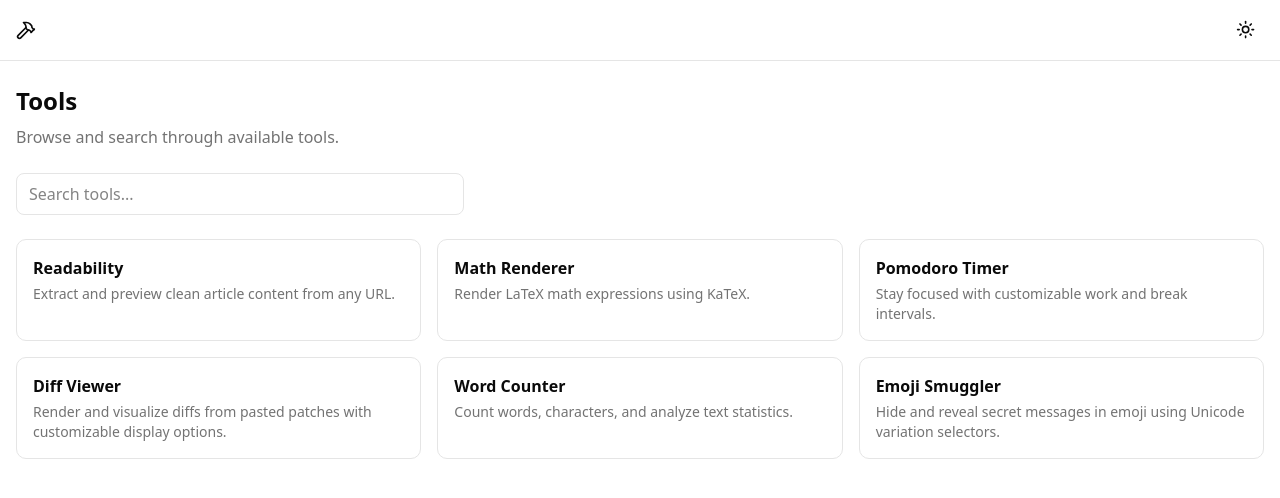
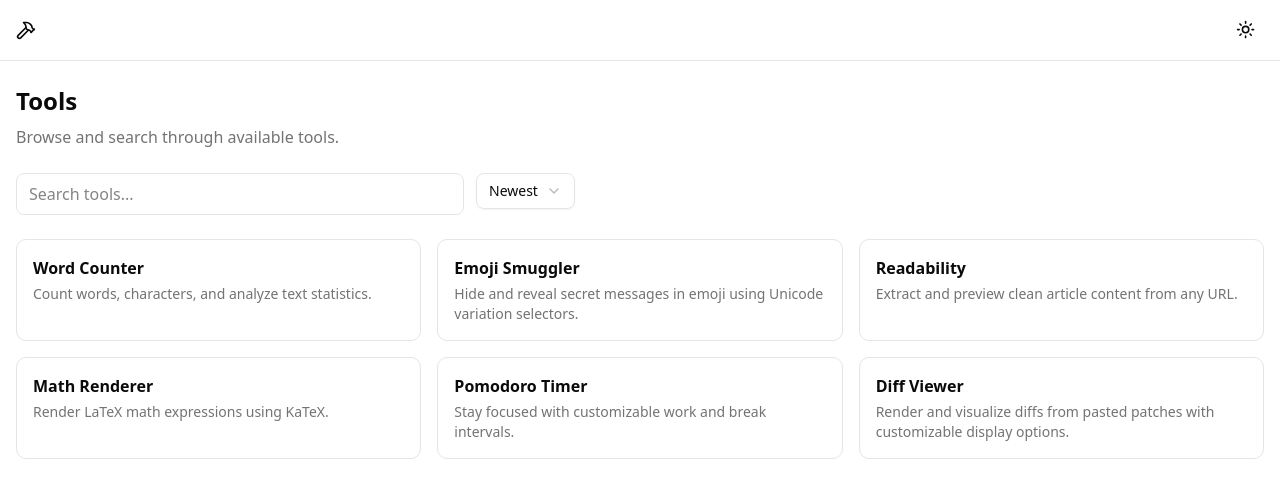
Before and after one commit to terror/tools, a React (Vite) app: page / in a window 1280 px wide. Shown: the top 498 px of the page. Built offline with nearby package versions, Linux system fonts and the light colour scheme.

Commit message:
Allow sorting tools on the home page

```diff
--- a/src/lib/tools.ts
+++ b/src/lib/tools.ts
@@ -3,6 +3,7 @@ export interface Tool {
   name: string;
   description: string;
   path: string;
+  createdAt: string;
 }
 
 export const tools: Tool[] = [
@@ -11,18 +12,21 @@ export const tools: Tool[] = [
     name: 'Readability',
     description: 'Extract and preview clean article content from any URL.',
     path: '/tools/readability',
+    createdAt: '2026-01-15',
   },
   {
     id: 'math-renderer',
     name: 'Math Renderer',
     description: 'Render LaTeX math expressions using KaTeX.',
     path: '/tools/math-renderer',
+    createdAt: '2026-01-15',
   },
   {
     id: 'pomodoro-timer',
     name: 'Pomodoro Timer',
     description: 'Stay focused with customizable work and break intervals.',
     path: '/tools/pomodoro-timer',
+    createdAt: '2026-01-15',
   },
   {
     id: 'diff-viewer',
@@ -30,12 +34,14 @@ export const tools: Tool[] = [
     description:
       'Render and visualize diffs from pasted patches with customizable display options.',
     path: '/tools/diff-viewer',
+    createdAt: '2026-01-15',
   },
   {
     id: 'word-counter',
     name: 'Word Counter',
     description: 'Count words, characters, and analyze text statistics.',
     path: '/tools/word-counter',
+    createdAt: '2026-01-16',
   },
   {
     id: 'emoji-smuggler',
@@ -43,5 +49,6 @@ export const tools: Tool[] = [
     description:
       'Hide and reveal secret messages in emoji using Unicode variation selectors.',
     path: '/tools/emoji-smuggler',
+    createdAt: '2026-01-16',
   },
 ];
--- a/src/pages/home.tsx
+++ b/src/pages/home.tsx
@@ -1,6 +1,30 @@
-import { tools } from '@/lib/tools';
+import {
+  Select,
+  SelectContent,
+  SelectItem,
+  SelectTrigger,
+  SelectValue,
+} from '@/components/ui/select';
+import { Tool, tools } from '@/lib/tools';
 import { Link } from '@tanstack/react-router';
 import { useState } from 'react';
+
+type SortOption = 'alphabetical' | 'alphabetical-desc' | 'newest' | 'oldest';
+
+function sortTools(toolList: Tool[], sortBy: SortOption): Tool[] {
+  return [...toolList].sort((a, b) => {
+    switch (sortBy) {
+      case 'alphabetical':
+        return a.name.localeCompare(b.name);
+      case 'alphabetical-desc':
+        return b.name.localeCompare(a.name);
+      case 'newest':
+        return b.createdAt.localeCompare(a.createdAt);
+      case 'oldest':
+        return a.createdAt.localeCompare(b.createdAt);
+    }
+  });
+}
 
 function Highlight({ text, query }: { text: string; query: string }) {
   if (!query.trim()) return <>{text}</>;
@@ -9,6 +33,7 @@ function Highlight({ text, query }: { text: string; query: string }) {
     `(${query.replace(/[.*+?^${}()|[\]\\]/g, '\\$&')})`,
     'gi'
   );
+
   const parts = text.split(regex);
 
   return (
@@ -26,13 +51,41 @@ function Highlight({ text, query }: { text: string; query: string }) {
   );
 }
 
+const SORT_STORAGE_KEY = 'tools-sort-preference';
+
+function getInitialSort(): SortOption {
+  if (typeof window === 'undefined') return 'newest';
+
+  const stored = localStorage.getItem(SORT_STORAGE_KEY);
+
+  if (
+    stored === 'alphabetical' ||
+    stored === 'alphabetical-desc' ||
+    stored === 'newest' ||
+    stored === 'oldest'
+  ) {
+    return stored;
+  }
+
+  return 'newest';
+}
+
 export function Home() {
   const [search, setSearch] = useState('');
+  const [sortBy, setSortBy] = useState<SortOption>(getInitialSort);
 
-  const filteredTools = tools.filter(
+  function handleSortChange(value: SortOption) {
+    setSortBy(value);
+    localStorage.setItem(SORT_STORAGE_KEY, value);
+  }
+
+  const filteredTools = sortTools(
+    tools.filter(
       (tool) =>
         tool.name.toLowerCase().includes(search.toLowerCase()) ||
         tool.description.toLowerCase().includes(search.toLowerCase())
+    ),
+    sortBy
   );
 
   return (
@@ -44,6 +97,7 @@ export function Home() {
         </p>
       </div>
 
+      <div className='flex flex-wrap gap-3'>
         <input
           type='text'
           placeholder='Search tools...'
@@ -51,6 +105,21 @@ export function Home() {
           onChange={(e) => setSearch(e.target.value)}
           className='border-border bg-background focus:ring-ring w-full max-w-md rounded-md border px-3 py-2 focus:ring-2 focus:outline-none'
         />
+        <Select
+          value={sortBy}
+          onValueChange={(v) => handleSortChange(v as SortOption)}
+        >
+          <SelectTrigger>
+            <SelectValue />
+          </SelectTrigger>
+          <SelectContent>
+            <SelectItem value='newest'>Newest</SelectItem>
+            <SelectItem value='oldest'>Oldest</SelectItem>
+            <SelectItem value='alphabetical'>A-Z</SelectItem>
+            <SelectItem value='alphabetical-desc'>Z-A</SelectItem>
+          </SelectContent>
+        </Select>
+      </div>
 
       <div className='grid gap-4 sm:grid-cols-2 lg:grid-cols-3'>
         {filteredTools.map((tool) => (
```
Lines whose indentation alone changed are shown as unchanged.
